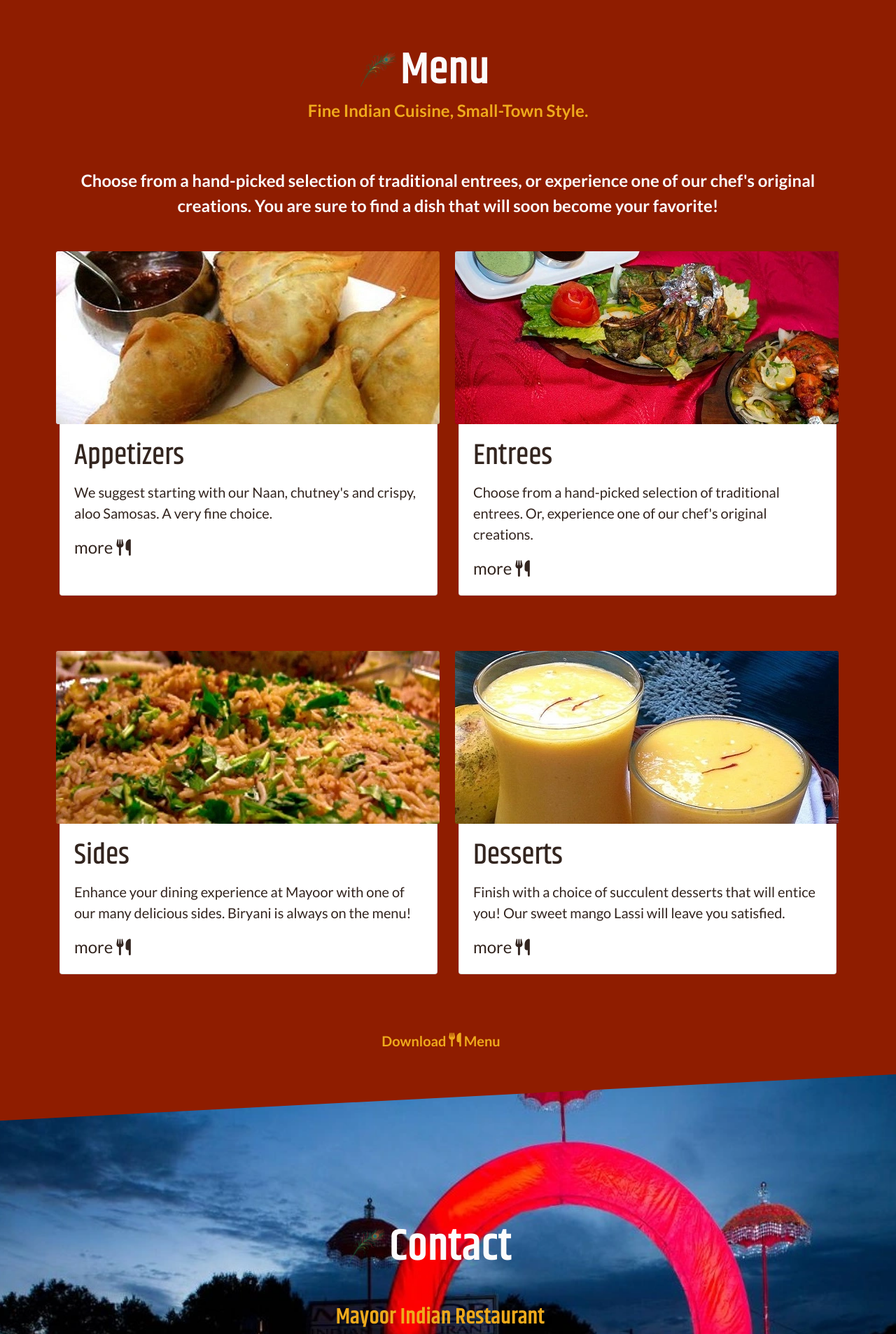
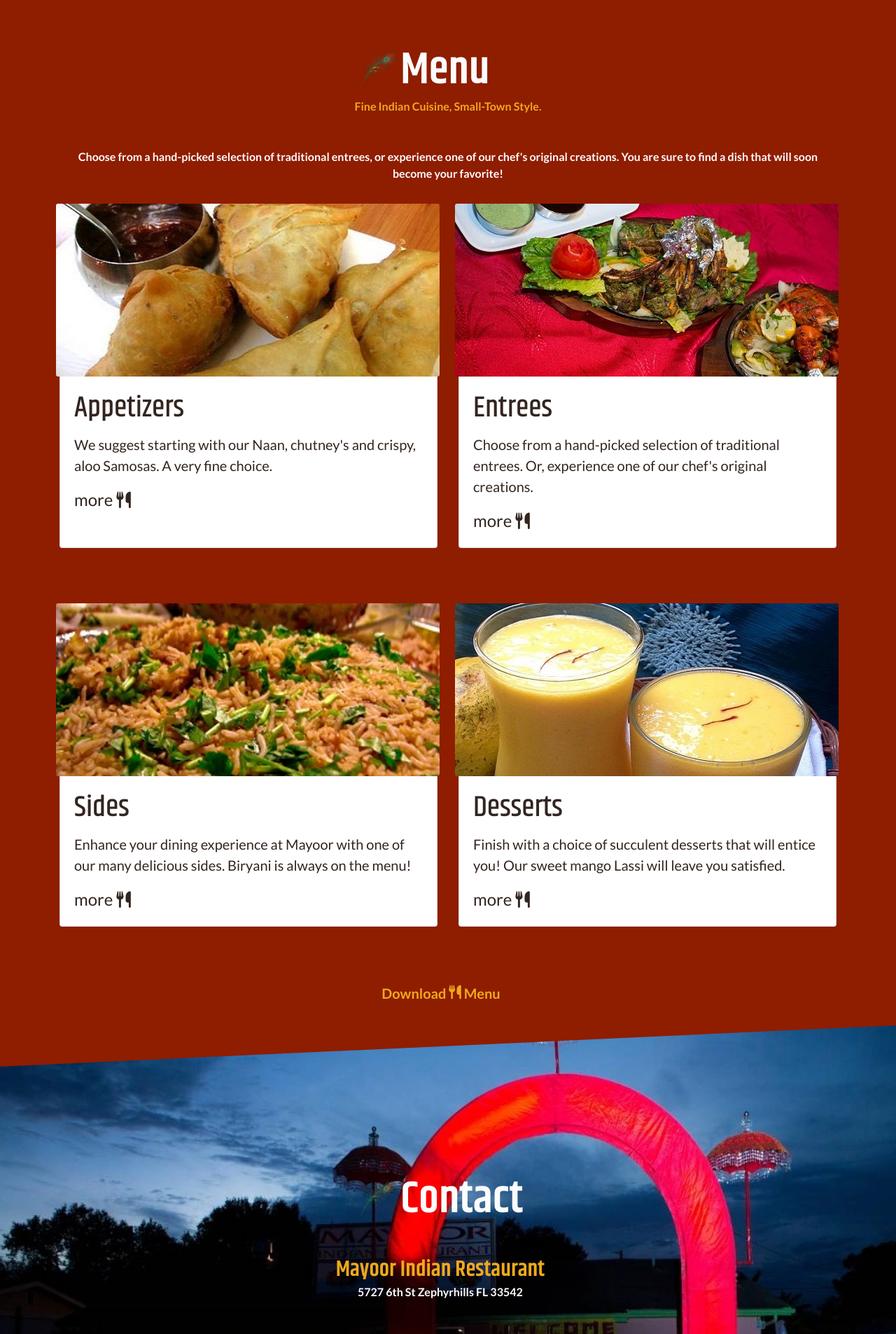
Before and after one commit to dricardo1/Mayoor-Indian-Restaurant, a PHP site: page /index.html in a window 1280 px wide. Shown: the part 1756-3662 px from the top of the page at 70% size. Run offline with PHP 8.4, Linux system fonts and the light colour scheme; some libraries are stand-ins or nearby versions.

Commit message:
iPad contact title fix

```diff
--- a/styles/main.css
+++ b/styles/main.css
@@ -312,7 +312,7 @@ h2#main-title {
 }
 
 .section-title p {
-  font-size: 1.5em;
+  font-size: 1em;
   font-weight: bold;
   color: #fcfcfc;
   padding: 0 0 2em 0;
@@ -375,7 +375,6 @@ div.contact-title h2 {
 
 #contact-heading.contact-h1 {
   font-size: 4em !important;
-  margin-right: .5em;
 }
 
 .mb-5, .my-5 {
```
